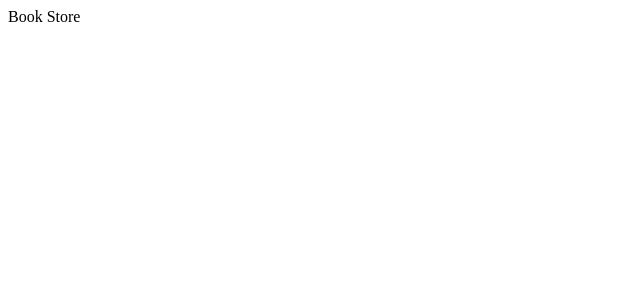
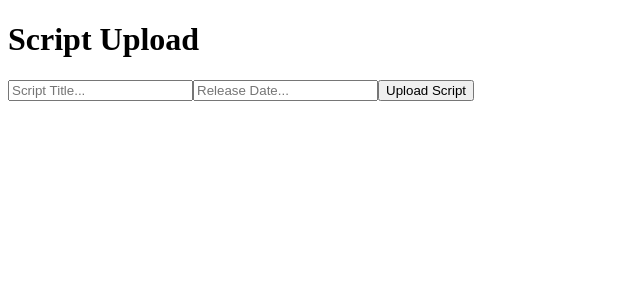
Before and after one commit to Qiqser/ScriptAnalyzer, a React (Vite) app in the folder client/: page / in a window 1280 px wide. Shown: the top 300 px of the page, without its empty margins (0-640 px from the left). Built offline with nearby package versions, Linux system fonts and the light colour scheme.

Commit message:
Added Two Text and buttion

```diff
--- a/client/src/App.tsx
+++ b/client/src/App.tsx
@@ -1,5 +1,14 @@
 function App() {
-  return <div>Book Store</div>;
+  return (
+    <>
+      <h1> Script Upload</h1>
+      <div>
+        <input type="text" placeholder="Script Title..." />
+        <input type="number" placeholder="Release Date..." />
+        <button> Upload Script </button>
+      </div>
+    </>
+  );
 }
 
 export default App;
```
